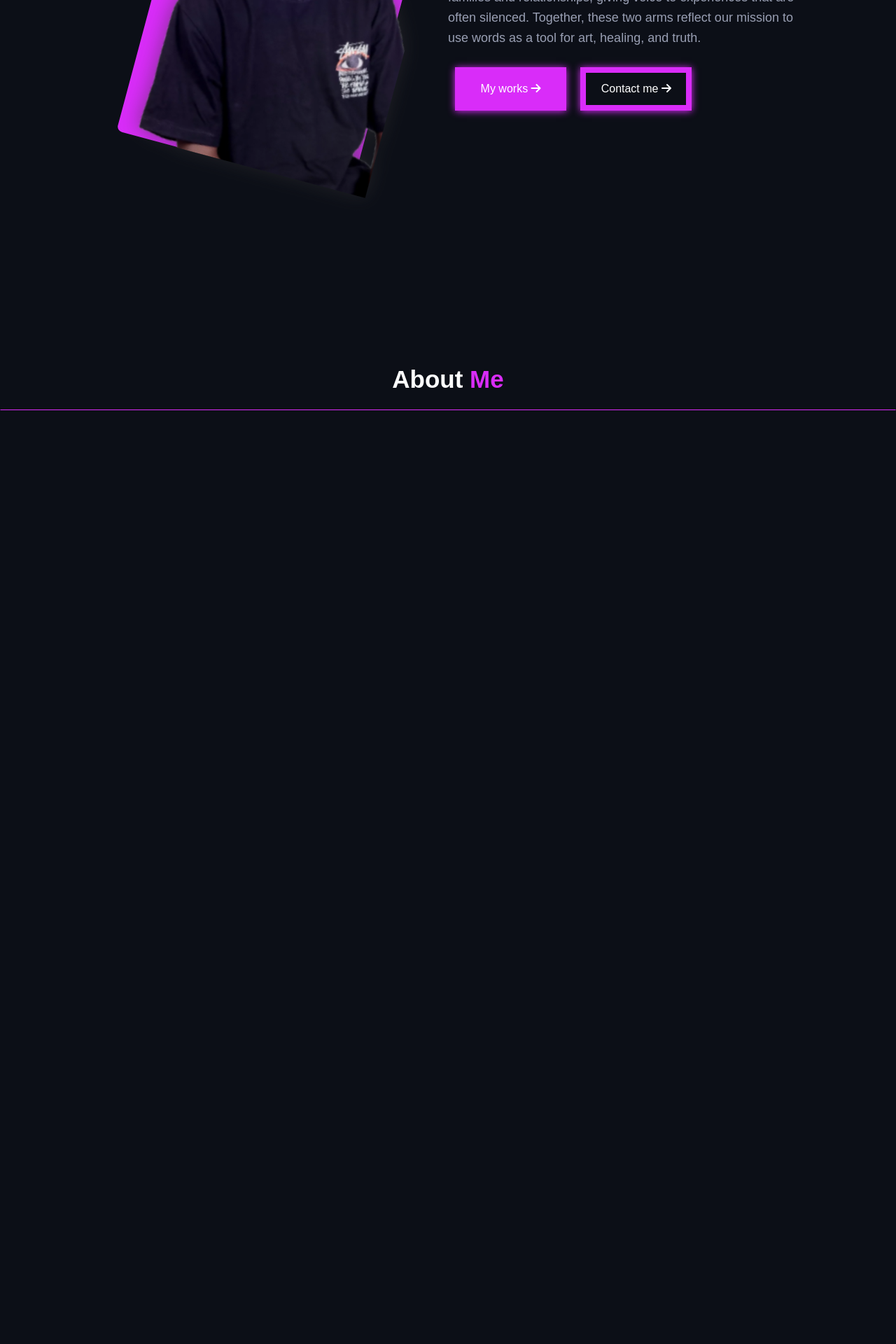
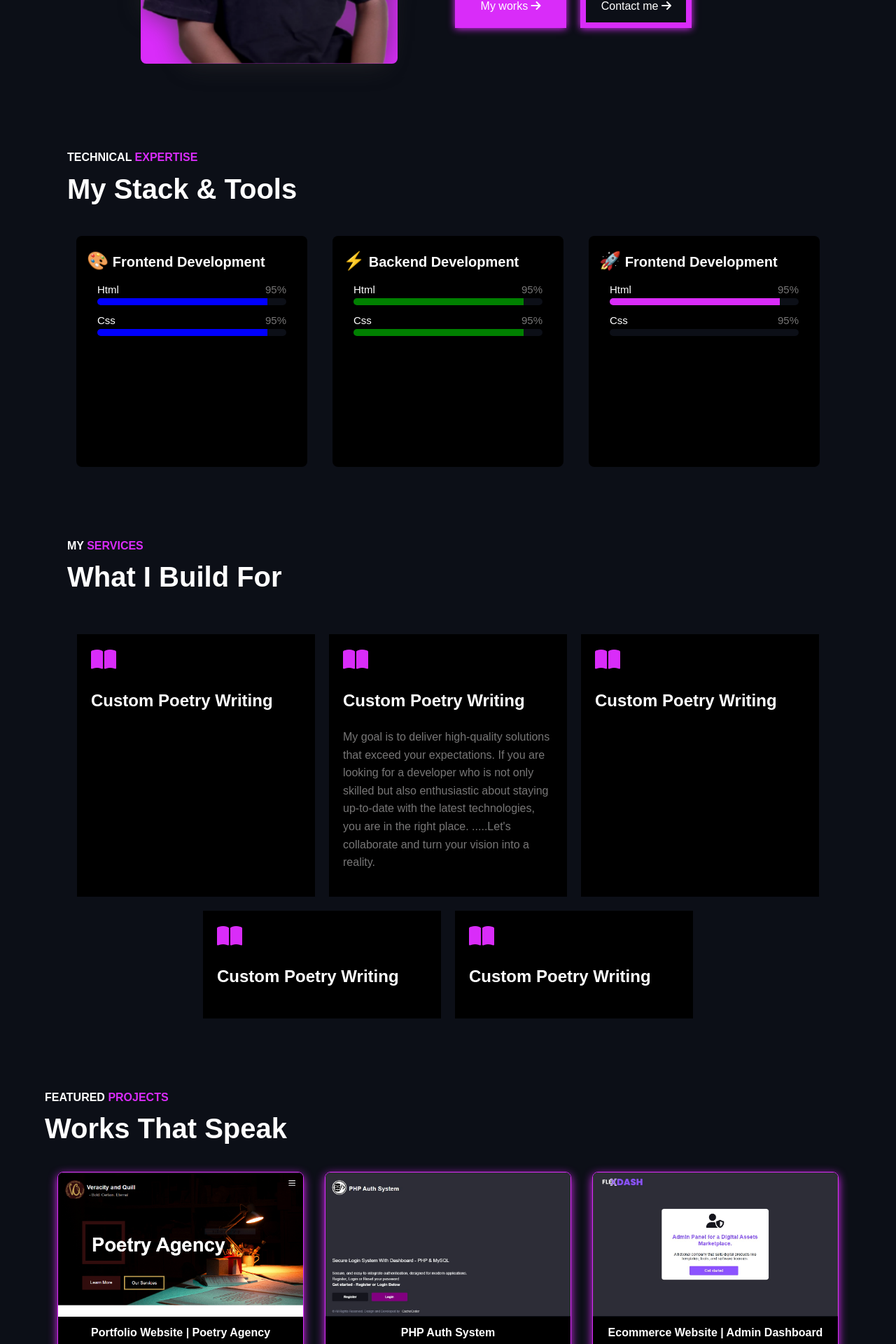
Before and after one commit to cachecoder01/portfolio, a PHP site: page /presence2/index.html in a window 1280 px wide. Shown: the part 1040-2960 px from the top of the page at 70% size. Before the commit the page ends 1626 px from the top, so only its background shows below. Run offline with PHP 8.4, Linux system fonts and the light colour scheme.

Commit message:
presence2 index

```diff
--- a/presence2/assets/css/style.css
+++ b/presence2/assets/css/style.css
@@ -4,18 +4,11 @@
     background-color: #0c0f17;
     margin: 0;
     padding: 0;
-    font-size:16px;
+    font-size: 16px;
     font-family: 'Poppins', sans-serif;
     line-height: 1.6; /* Improves readability */
     -webkit-font-smoothing: antialiased;
     -moz-osx-font-smoothing: grayscale;
-}
-*{
-	-webkit-box-sizing:border-box;
-	-moz-box-sizing:border-box;
-	-o-box-sizing:border-box;
-	-ms-box-sizing:border-box;
-	box-sizing:border-box;
 }
 html {
     scroll-behavior: smooth;
@@ -28,12 +21,12 @@
     color: #777676;
 }
 input:focus {
-    border: thin solid #C5A253;
-    box-shadow: 0px 2px 4px #caaa5e;
+    border: thin solid #d92cf9;
+    box-shadow: 0px 2px 4px #d92cf9;
 }
 textarea:focus {
-    border: thin solid #C5A253;
-    box-shadow: 0px 2px 4px #caaa5e;
+    border: thin solid #d92cf9;
+    box-shadow: 0px 2px 4px #d92cf9;
 }
 
 /*==== header ====*/
@@ -161,33 +154,32 @@
     color: #d92cf9;
 }
 .cta-button-dl {
-    width: 180px;
     background-color: #d92cf9;
     padding: 12px 20px;
     text-align: center;
+    width: 200px;
 }
 .cta-button-vw {
     border: thick solid #d92cf9;
-    width: 180px;
+    width: 200px;
     padding: 10px 20px;
     color: #d92cf9;
     text-align: center;
 }
 
 /*=== sections ===*/
-.title {
-    width: 100%;
-    margin: 50px 0;
-    border: thin solid;
-    border-color: transparent transparent #d92cf9;
+.section-title {
     color: white;
-    font-size: 35px;
     font-weight: bold;
-    text-align: center;
-    padding: 15px;
+    text-transform: uppercase;
 }
-.title span {
+.section-title span {
     color: #d92cf9;
+}
+.section-description {
+    font-size: 40px;
+    font-weight: bolder;
+    color: white;
 }
 
 /*==== About ====*/
@@ -203,24 +195,22 @@
 }
 .about-child-img {
     text-align: center;
-    width: 90%;
-    margin: 50px auto;
     height: 500px;
+    border: thin solid #0c0f17;
 }
 .img-background {
     background-color: #d92cf9;
-    width: 75%;
-    height: 390px;
+    width: 367px;
+    height: 380px;
     margin: 100px auto;
     border-radius: 8px;
     position: relative;
-    transform: rotate(15deg);
 }
 .img-background img {
     position: absolute;
-    bottom: -53px;
-    left: -30px;
-    width: 450px;
+    bottom: -69px;
+    left: -90px;
+    width: 600px;
 }
 
 .about .section-title-mobile {
@@ -228,6 +218,7 @@
 }
 .about-text {
     position: relative;
+    padding-top: 20px;
 }
 .hello {
     color: white;
@@ -279,3 +270,260 @@
     padding: 10px;
     box-shadow: 0px 1px 10px #d92cf9;
 }
+
+/*=== Expertise ===*/
+.expertise {
+    width: 85%;
+    margin: auto;
+}
+.expertise-container {
+    margin: 35px auto;
+    display: flex;
+    flex-wrap: wrap;
+    justify-content: center;
+    gap: 10px;
+}
+.expertise-container a {
+    background-color: black;
+    width: 300px;
+    height: 300px;
+    padding: 15px;
+    border-radius: 8px;
+}
+.expertise-container a:hover {
+    box-shadow: 0px 4px 13px #d92cf9;
+}
+.expertise-title {
+    font-size: 20px;
+    font-weight: bold;
+}
+.expertise-title span {
+    font-size: 25px;
+}
+.progress-container {
+    width: 90%;
+    margin: 10px auto;
+}
+.progress-text {
+    display: flex;
+    width: 100%;
+    font-size: 15px;
+}
+.lang{
+    width: 50%;
+    color: white;
+}
+.lang-range {
+    width: 50%;
+    text-align: right;
+    color: #777676;
+}
+.progress-bar {
+    border-radius: 5px;
+    height: 10px;
+    width: 100%;
+    background-color: #0c0f17;
+    position: relative;
+    overflow: hidden;
+}
+.progress {
+    position: absolute;
+    height: 12px;
+}
+
+
+/*=== Services ===*/
+.services {
+    width: 85%;
+    margin: 100px auto;
+}
+.services-container  {
+    display: flex;
+    flex-wrap: wrap;
+    gap: 20px;
+    justify-content: center;
+    margin-top: 50px;
+}
+.services-container a {
+    background-color: black;
+    width: 300px;
+    padding: 20px;
+}
+.services-container a:hover {
+    box-shadow: 0px 4px 13px #d92cf9;
+}
+.services i {
+    color: #d92cf9;
+}
+.services h2 {
+    color: white;
+}
+
+/*==== Projects ====*/
+.projects {
+    width: 90%;
+    margin: 50px auto;
+}
+.projects-container {
+    display: flex;
+    flex-wrap: wrap;
+    gap: 30px;
+    justify-content: center;
+    margin-top: 30px;
+}
+.projects-container a  {
+    width: 350px;
+    border: thin solid #d92cf9;
+    border-radius: 8px;
+    height: 370px;
+    box-shadow: 0px 4px 13px #d92cf9;
+    position: relative;
+    overflow: hidden;
+}
+.projects-container img {
+    width: 350px;
+}
+.project-details {
+    background-color: black;
+    width: 100%;
+    position: absolute;
+    bottom: 0;
+}
+.project-title {
+    font-weight: bold;
+    text-align: center;
+    padding-top: 10px;
+}
+.project-details p {
+    padding: 10px;
+    padding-bottom: 0px;
+    margin-top: 0;
+}
+.project-details p span{
+    text-decoration: underline;
+}
+
+/*=== cert ===*/
+.cert {
+    background-color: black;
+    width: 100%;
+    height: 200px;
+    margin: 100px auto;
+}
+.cert-container {
+    width: 400px;
+    margin: auto;
+}
+.cert-text {
+    width: 100%;
+    border: thin solid;
+    border-color: transparent transparent #1d2846 transparent;
+    color: #777676;
+    text-align: center;
+    padding: 20px 0;
+    font-size: 25px;
+}
+.cert-btn {
+    background-color: #d92cf9;
+    border-radius: 8px;
+    width: 150px;
+    text-align: center;
+    padding: 10px;
+    margin: 30px auto;
+}
+
+/*==== Contact ====*/
+.contact-background {
+    background: black;
+    width: 100%;
+}
+.contact {
+    width: 85%;
+    margin: auto;
+    padding: 30px 0;
+}
+.contact-content {
+    display: flex;
+    flex-wrap: wrap;
+}
+.contact-content-child {
+    flex: 1;
+}
+.contact form {
+    width: 60%;
+    margin: auto;
+}
+.contact input, textarea {
+    width: 94%;
+    padding: 10px;
+    margin: 5px auto;
+    outline: none;
+}
+.contact textarea {
+    height: 100px;
+}
+.contact .submit {
+    text-transform: uppercase;
+    background-color: #d92cf9;
+    width: 100%;
+    color: white;
+    font-size: 18px;
+    border: #d92cf9;
+}
+.contact .social-links {
+    color: white;
+    display: flex;
+    align-items: center;
+}
+.contact .social-links li {
+    display: inline;
+    list-style-type: none;
+    padding: 10px;
+}
+.contact-details {
+    display: flex;
+    flex-wrap: wrap;
+    margin: 10px auto;
+}
+.contact-details-child {
+    flex: 1;
+}
+.contact-detail {
+    display: flex;
+    color: white;
+}
+.detail {
+    background-color: #d92cf9;
+    border-radius: 5px;
+    color: white;
+    text-align: center;
+    padding: 7px 10px;
+}
+.detail i {
+    font-size: 20px;
+}
+.detail-text {
+    padding: 5px;
+}
+
+.copyrights {
+    border-top: 2px solid #4e5263;
+    margin-top: 40px;
+    display: flex;
+    flex-wrap: wrap;
+}
+.copyrights-child {
+    flex: 1;
+}
+.right {
+    text-align: right;
+}
+.copyrights p {
+    color: #adacac;
+}
+.copyrights .me {
+    color: #777676;
+}
+span a {
+    color: #777676;
+}
--- a/presence2/index.html
+++ b/presence2/index.html
@@ -30,9 +30,9 @@
                 <div class="nav-menu">
                     <ul>
                         <li><a href="#About">About</a></li>
+                        <li><a href="#Expertise">Expertise</a></li>
                         <li><a href="#Services">Services</a></li>
-                        <li><a href="#Skills">Skills</a></li>
-                        <li><a href="#Portfolio">Portfolio</a></li>
+                        <li><a href="#Projects">Projects</a></li>
                         <li><a href="#Contact">Contact</a></li>
                     </ul>
                     <div class="social-links">
@@ -56,9 +56,9 @@
             <div id="side-menu" class="side-menu">
                 <ul>
                     <li><a href="#About">About</a></li>
+                    <li><a href="#Expertise">Expertise</a></li>
                     <li><a href="#Services">Services</a></li>
-                    <li><a href="#Skills">Skills</a></li>
-                    <li><a href="#Portfolio">Portfolio</a></li>
+                        <li><a href="#Projects">Projects</a></li>
                     <li><a href="#Contact">Contact</a></li>
                 </ul>
                 <div class="social-links">
@@ -84,13 +84,12 @@
 
     <main>
         <section id="About">
-            <div class="title">About <span>Me</span></div>
+            <!--<div class="title">About <span>Me</span></div>-->
             <div class="about">
-                <div class="section-title-mobile">Who we are</div>
                 <div data-aos="fade-right" class="about-child">
                     <div class="about-child-img">
                         <div class="img-background">
-                            <img src="assets/images/app-images/me3.png" >
+                            <img src="assets/images/app-images/me4.png" >
                         </div>
                     </div>
                 </div>
@@ -98,10 +97,10 @@
                     <div class="about-text">
                         <div class="hello">Hello, it's me</div>
                         <h2 class="name">OLUWOLE EMMANUEL A.</h2>
-                        <div class="tag">i'm a <span>Full-Stack Engineer | Web Developer</span></div>
+                        <div class="tag">i'm a <span>Software Engineer | Full-Stack Web Developer</span></div>
                         <p>Also known as CacheCodeR is a creative company with two strong branches. The first is our Agency. We discover, support, and showcase poets and fine writers, bringing words to life in their purest form. The second is our Podcast. We focus on toxic families and relationships, giving voice to experiences that are often silenced. Together, these two arms reflect our mission to use words as a tool for art, healing, and truth.</p>
                         <div class="cta-button">
-                            <div class="cta-button-about works"><a href="#Portfolio">My works <i class="fa fa-arrow-right"></i></a></div>
+                            <div class="cta-button-about works"><a href="#Projects">My works <i class="fa fa-arrow-right"></i></a></div>
                             <div class="cta-button-about contact"><a href="#Contact">Contact me <i class="fa fa-arrow-right"></i></a></div>
                         </div>
                     </div>
@@ -109,8 +108,200 @@
             </div>
         </section>
 
+        <section id="Expertise">
+            <div class="expertise">
+                <div class="section-title">Technical <span>Expertise</span></div>
+                <div class="section-description">My Stack & Tools</div>
+                <div class="expertise-container">
+                    <a class="expertise">
+                        <div class="expertise-title"><span>🎨</span> Frontend Development</div>
+                        <div class="progress-container">
+                            <div class="progress-text">
+                                <div class="lang">Html</div><div class="lang-range">95%</div>
+                            </div>
+                            <div class="progress-bar">
+                                <div class="progress" style="width: 90%; background-color: blue;"></div>
+                            </div>
+                        </div>
+                        <div class="progress-container">
+                            <div class="progress-text">
+                                <div class="lang">Css</div><div class="lang-range">95%</div>
+                            </div>
+                            <div class="progress-bar">
+                                <div class="progress" style="width: 90%;background-color: blue;"></div>
+                            </div>
+                        </div>
+                    </a>
+                    <a class="expertise">
+                        <div class="expertise-title"><span>⚡</span> Backend Development</div>
+                        <div class="progress-container">
+                            <div class="progress-text">
+                                <div class="lang">Html</div><div class="lang-range">95%</div>
+                            </div>
+                            <div class="progress-bar">
+                                <div class="progress" style="width: 90%; background-color: green;"></div>
+                            </div>
+                        </div>
+                        <div class="progress-container">
+                            <div class="progress-text">
+                                <div class="lang">Css</div><div class="lang-range">95%</div>
+                            </div>
+                            <div class="progress-bar">
+                                <div class="progress" style="width: 90%; background-color: green;"></div>
+                            </div>
+                        </div>
+                    </a>
+                    <a class="expertise">
+                        <div class="expertise-title"><span>🚀</span> Frontend Development</div>
+                        <div class="progress-container">
+                            <div class="progress-text">
+                                <div class="lang">Html</div><div class="lang-range">95%</div>
+                            </div>
+                            <div class="progress-bar">
+                                <div class="progress" style="width: 90%; background-color: #d92cf9;"></div>
+                            </div>
+                        </div>
+                        <div class="progress-container">
+                            <div class="progress-text">
+                                <div class="lang">Css</div><div class="lang-range">95%</div>
+                            </div>
+                            <div class="progress-bar">
+                                <div class="progress" style="width: 90%;"></div>
+                            </div>
+                        </div>
+                    </a>
+                </div>
+            </div>
+        </section>
+
         <section id="Services">
-            <div class="title">About <span>Me</span></div>
+            <div class="services">
+                <div class="section-title">My <span>Services</span></div>
+                <div class="section-description">What I Build For</div>
+                <div class="services-container">
+                    <a>
+                        <i class="fa fa-book-open fa-2x"></i>
+                        <h2>Custom Poetry Writing</h2>
+                    </a>
+                    <a>
+                        <i class="fa fa-book-open fa-2x"></i>
+                        <h2>Custom Poetry Writing</h2>
+                        <p>My goal is to deliver high-quality solutions that exceed your expectations.
+If you are looking for a developer who is not only skilled but also enthusiastic about staying up-to-date with the latest technologies, you are in the right place.
+.....Let's collaborate and turn your vision into a reality.</p>
+                    </a>
+                    <a>
+                        <i class="fa fa-book-open fa-2x"></i>
+                        <h2>Custom Poetry Writing</h2>
+                    </a>
+                    <a>
+                        <i class="fa fa-book-open fa-2x"></i>
+                        <h2>Custom Poetry Writing</h2>
+                    </a>
+                    <a>
+                        <i class="fa fa-book-open fa-2x"></i>
+                        <h2>Custom Poetry Writing</h2>
+                    </a>
+                </div>
+            </div>
+        </section>
+
+        <section id="Projects">
+            <div class="projects">
+                <div class="section-title">Featured <span>Projects</span></div>
+                <div class="section-description">Works That Speak</div>
+                <div class="projects-container">
+                    <a class="project">
+                        <img src="assets/images/app-images/vq-hero2.PNG">
+                        <div class="project-details">
+                            <div class="project-title">Portfolio Website | Poetry Agency</div>
+                            <p>if you are looking for a developer who is not only skilled but also enthusiastic about staying up-to-date with the latest technologies. this is not a mem, this is a true life story.
+                                <span>View <i class="fa fa-arrow-right"></i></span>
+                            </p>
+                        </div>
+                    </a>
+                    <a class="project">
+                        <img src="assets/images/app-images/Screenshot 2025-10-03 165907.PNG.jpg">
+                        <div class="project-details">
+                            <div class="project-title">PHP Auth System</div>
+                            <p>If you are looking for a developer who is not only skilled but also enthusiastic about staying up-to-date with the latest technologies, you are in the right place.kkkkkkkkkkkkkkllllllllllll</p>
+                        </div>
+                    </a>
+                    <a class="project">
+                        <img src="assets/images/app-images/Screenshot 2025-10-03 171910.jpg">
+                        <div class="project-details">
+                            <div class="project-title">Ecommerce Website | Admin Dashboard</div>
+                            <p>If you are looking for a developer who is not only skilled but also enthusiastic about staying up-to-date with the latest technologies, you are in the right place.kkkkkkkkkkkkkkllllllllllll</p>
+                        </div>
+                    </a>
+                </div>
+            </div>
+        </section>
+
+        <section id="Cert">
+            <div class="cert">
+                <div class="cert-container">
+                    <div class="cert-text">View my certifications</div>
+                    <div class="cert-btn"><a href="">View <i class="fa fa-arrow-right"></i></a></div>
+                </div>
+            </div>
+        </section>
+
+        <section id="Contact">
+            <div class="contact-background">
+                <div class="contact">
+                    <div class="section-title">Contact <span>Me</span></div>
+                    <div class="section-description">Get in touch</div>
+                    <div class="contact-content">
+                        <div class="contact-content-child">
+                            <p>Whether you're interested in our works, want to collaborate, or simply have a question, we're always ready to listen. Reach out and we'll get back to you as soon as possible</p>
+                            <div class="contact-details">
+                                <div class="contact-details-child">
+                                    <div class="contact-detail">
+                                        <div class="detail"><i class="fas fa-envelope"></i></div>
+                                        <div class="detail-text">cachecoder212@gmail.com</div>
+                                    </div>
+                                </div>
+                                <div class="contact-details-child">
+                                    <div class="contact-detail">
+                                        <div class="detail"><i class="fa fa-phone"></i></div>
+                                        <div class="detail-text">+234 913 627 9768</div>
+                                    </div>
+                                </div>
+                            </div>
+                            <div class="social-links">
+                                <div>Follow us</div>
+                                <ul>
+                                    <li><a href="" target="_blank"><i class="fab fa-github"></i></a></li>
+                                    <li><a href="" target="_blank"><i class="fab fa-tiktok"></i></a></li>
+                                    <li><a href="" target="_blank"><i class="fab fa-linkedin-in"></i></a></li>
+                                    <li><a href="" target="_blank"><i class="fab fa-instagram"></i></a></li>
+                                    <li><a href="" target="_blank"><i class="fab fa-whatsapp"></i></a></li>
+                                    <li><a href="" target="_blank"><i class="fab fa-twitter"></i></a></li>
+                                </ul>
+                            </div>
+                        </div>
+                        <div class="contact-content-child">
+                            <form>
+                                <input type="name" name="name" placeholder="Enter your name">
+                                <input type="email" name="email" placeholder="Enter your email">
+                                <textarea name="message" placeholder="Enter text"></textarea>
+                                <input type="submit" class="submit" value="submit">
+                            </form>
+                        </div>
+                    </div>
+                    <footer>
+                        <div class="copyrights">
+                            <div class="copyrights-child">
+                                <p>copyrights <span id="footerDate"></span> | <span class="me">Designed and Developed by <a href="https://cachecoder.site" target="_blank">CacheCoder</a></span></p>
+                            </div>
+                            <div class="copyrights-child">
+                                <p class="right">All rights reserved</p>
+                            </div>
+                        </div>
+                    </footer>
+                </div>
+            </div>
         </section>
     </main>
 
```
Also changed, not shown: presence2/assets/images/app-images/Screenshot 2025-10-03 165907.PNG.jpg (added), presence2/assets/images/app-images/Screenshot 2025-10-03 171910.jpg (added), presence2/assets/images/app-images/me4.png (added), presence2/assets/images/app-images/vq-hero2.PNG (added).
